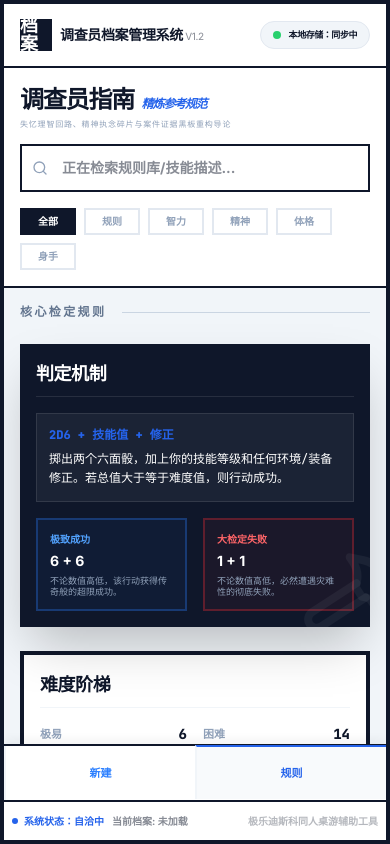
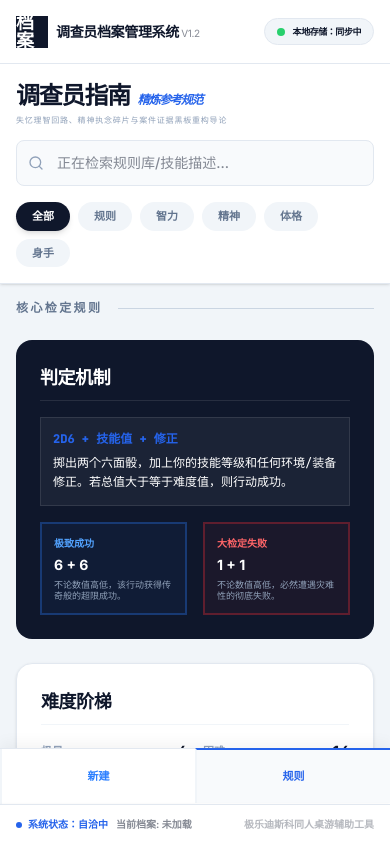
Before and after one commit to jeffdyuyi/jamais-vu_-----------, a React (Vite) app: page / in a window 390 px wide. Both pictures are taken after a click on the button "参阅调查手册". Built offline with nearby package versions, Linux system fonts and the light colour scheme.

Commit message:
feat: implement multi-character management system and add Rulebook module

```diff
--- a/src/App.tsx
+++ b/src/App.tsx
@@ -208,9 +208,9 @@ export default function App() {
   };
 
   return (
-    <div className="h-screen w-full flex flex-col bg-geo-paper text-geo-dark border-4 border-geo-border overflow-hidden">
+    <div className="h-screen w-full flex flex-col bg-slate-50 text-slate-900 overflow-hidden">
       {/* Top Header from Design */}
-      <nav className="h-16 border-b-2 border-geo-border bg-white flex items-center justify-between px-4 md:px-8 z-10 shrink-0">
+      <nav className="h-16 border-b border-slate-200 bg-white flex items-center justify-between px-4 md:px-8 z-10 shrink-0 shadow-sm">
         <div className="flex items-center space-x-2 md:space-x-4">
           <div className="w-8 h-8 md:w-10 md:h-10 bg-geo-dark flex items-center justify-center text-white font-bold text-lg md:text-xl leading-none">档案</div>
           <h1 className="text-sm md:text-xl font-black tracking-tight uppercase truncate max-w-[200px] md:max-w-none">调查员档案管理系统 <span className="font-normal opacity-50 text-[10px] md:text-xs">v1.2</span></h1>
@@ -280,14 +280,14 @@ export default function App() {
               <div className="inline-block px-4 py-1 bg-geo-dark text-white text-[10px] font-bold uppercase tracking-[0.2em] mb-2 md:mb-4">
                 思维叙事辅助系统
               </div>
-              <h1 className="text-6xl sm:text-8xl md:text-9xl font-black tracking-tighter uppercase leading-[0.8] mb-2">
-                JAMAIS <span className="text-geo-accent block md:inline">VU</span>
+              <h1 className="text-6xl sm:text-8xl md:text-9xl font-black tracking-tighter uppercase leading-[0.8] mb-2 text-slate-900">
+                JAMAIS <span className="text-blue-600 block md:inline">VU</span>
               </h1>
-              <h2 className="text-3xl sm:text-4xl md:text-5xl font-serif italic text-geo-dark font-medium border-y-2 border-geo-border py-2 md:py-4">
+              <h2 className="text-3xl sm:text-4xl md:text-5xl font-serif italic text-slate-500 font-medium py-2 md:py-4">
                 旧事如新
               </h2>
-              <div className="p-6 border-2 border-dashed border-slate-300 mt-8">
-                <p className="text-slate-500 font-mono text-sm leading-relaxed">
+              <div className="p-6 bg-slate-100 rounded-2xl mt-8 shadow-inner">
+                <p className="text-slate-600 font-sans text-sm leading-relaxed">
                   你对自己是谁或住在哪里毫无记忆。你只能按照周围人的期望处理你的案件。
                   此工具旨在帮助你在极度失忆的状态下管理你的思维、技能与痛苦。
                 </p>
@@ -296,13 +296,13 @@ export default function App() {
               <div className="flex flex-col md:flex-row gap-4 justify-center pt-8">
                 <button
                   onClick={() => setIsCreating(true)}
-                  className="disco-button bg-geo-dark py-4 px-10 text-lg hover:bg-geo-accent cursor-pointer"
+                  className="bg-blue-600 text-white font-medium rounded-full py-3.5 px-8 text-base hover:bg-blue-700 hover:shadow-md transition-all cursor-pointer"
                 >
                   启动新调查档案
                 </button>
                 <button
                   onClick={() => { setIsCreating(false); setActiveTab("rulebook"); }}
-                  className="disco-button bg-white text-geo-dark py-4 px-10 text-lg hover:bg-slate-50 shadow-none border-2 cursor-pointer"
+                  className="bg-white text-slate-700 font-medium rounded-full py-3.5 px-8 text-base border border-slate-200 hover:bg-slate-50 hover:shadow-sm transition-all cursor-pointer"
                 >
                   参阅调查手册
                 </button>
@@ -335,7 +335,7 @@ export default function App() {
       </div>
 
       {/* Mobile Bottom Nav */}
-      <div className="md:hidden h-14 border-t-2 border-geo-border bg-white flex items-center justify-around shrink-0 z-20 shadow-[0_-4px_10px_rgba(0,0,0,0.05)]">
+      <div className="md:hidden h-14 border-t border-slate-200 bg-white flex items-center justify-around shrink-0 z-20 shadow-[0_-4px_15px_rgba(0,0,0,0.05)]">
             {characters.length > 0 && (
               <button onClick={() => { setIsCreating(false); setActiveTab("library"); }} className={`flex-1 h-full text-[11px] font-black uppercase flex flex-col items-center justify-center ${!isCreating && activeTab === "library" ? "text-geo-accent bg-slate-50 border-t-2 border-t-geo-accent -mt-[2px]" : "text-slate-500"}`}>卡库</button>
             )}
@@ -349,7 +349,7 @@ export default function App() {
       </div>
 
       {/* Footer from Design */}
-      <footer className="h-10 border-t-2 border-geo-border bg-white flex items-center justify-between px-2 md:px-6 shrink-0 pb-[env(safe-area-inset-bottom)] z-20">
+      <footer className="h-10 border-t border-slate-200 bg-white flex items-center justify-between px-4 md:px-6 shrink-0 pb-[env(safe-area-inset-bottom)] z-20 shadow-sm">
         <div className="flex items-center space-x-2 md:space-x-6 text-[10px] font-bold uppercase">
           <span className="text-geo-accent flex items-center gap-1.5 md:gap-2">
             <div className="w-1.5 h-1.5 bg-geo-accent rounded-full"></div>
--- a/src/components/Rulebook.tsx
+++ b/src/components/Rulebook.tsx
@@ -15,7 +15,7 @@ export default function Rulebook() {
 
   return (
     <div className="h-full flex flex-col overflow-hidden bg-slate-100">
-      <div className="p-4 md:p-8 border-b-2 border-geo-border bg-white space-y-4 md:space-y-6 shrink-0">
+      <div className="p-4 md:p-8 border-b border-slate-200 bg-white space-y-4 md:space-y-6 shrink-0 z-10 shadow-sm">
         <div>
           <h2 className="text-2xl md:text-4xl font-black uppercase tracking-tighter mb-1">
             调查员指南 <span className="text-geo-accent italic text-xs md:text-base font-bold ml-1 md:ml-2">精炼参考规范</span>
@@ -28,7 +28,7 @@ export default function Rulebook() {
           <input
             type="text"
             placeholder="正在检索规则库/技能描述..."
-            className="w-full pl-10 pr-4 py-3 bg-white border-2 border-geo-border focus:ring-4 focus:ring-blue-100 outline-none font-sans font-bold text-sm transition-all"
+            className="w-full pl-10 pr-4 py-3 bg-slate-50 border border-slate-200 rounded-lg focus:ring-2 focus:ring-blue-500 focus:bg-white outline-none font-sans font-medium text-sm transition-all"
             value={search}
             onChange={(e) => setSearch(e.target.value)}
           />
@@ -39,10 +39,10 @@ export default function Rulebook() {
             <button
               key={cat}
               onClick={() => setActiveCategory(cat as any)}
-              className={`px-4 py-1 text-[10px] font-black uppercase border-2 transition-all ${
+              className={`px-4 py-1.5 text-[11px] font-bold uppercase rounded-full transition-all ${
                 activeCategory === cat
-                  ? "bg-geo-dark text-white border-geo-dark"
-                  : "bg-white text-slate-400 border-slate-200 hover:border-geo-dark hover:text-geo-dark"
+                  ? "bg-slate-900 text-white shadow-md"
+                  : "bg-slate-100 text-slate-500 hover:bg-slate-200 hover:text-slate-900"
               }`}
             >
               {cat}
@@ -62,9 +62,8 @@ export default function Rulebook() {
 
             <div className="grid grid-cols-1 lg:grid-cols-2 gap-6">
               {/* Mechanics */}
-              <div className="bg-geo-dark text-white p-4 md:p-8 space-y-4 md:space-y-6 shadow-2xl relative overflow-hidden">
-                <Hammer className="absolute -right-8 -bottom-8 w-24 h-24 md:w-32 md:h-32 text-white/5 rotate-12" />
-                <h4 className="text-lg md:text-xl font-black uppercase tracking-tight flex items-center gap-2 md:gap-3 border-b border-white/10 pb-2 md:pb-4">
+              <div className="bg-slate-900 text-white p-6 md:p-8 space-y-4 md:space-y-6 rounded-2xl relative overflow-hidden">
+                <h4 className="text-lg md:text-xl font-black uppercase tracking-tight border-b border-white/10 pb-2 md:pb-4">
                    判定机制
                 </h4>
                 <div className="space-y-4">
@@ -89,8 +88,8 @@ export default function Rulebook() {
               </div>
 
               {/* Difficulty */}
-              <div className="bg-white border-4 border-geo-border p-4 md:p-8 space-y-4 md:space-y-6">
-                <h4 className="text-lg md:text-xl font-black uppercase tracking-tight flex items-center gap-2 md:gap-3 border-b border-slate-100 pb-2 md:pb-4">
+              <div className="bg-white border border-slate-200 rounded-2xl p-6 md:p-8 space-y-4 md:space-y-6 shadow-sm">
+                <h4 className="text-lg md:text-xl font-black uppercase tracking-tight border-b border-slate-100 pb-2 md:pb-4">
                    难度阶梯
                 </h4>
                 <div className="grid grid-cols-2 gap-x-4 md:gap-x-8 gap-y-2 md:gap-y-3 font-mono">
@@ -110,9 +109,9 @@ export default function Rulebook() {
               </div>
 
               {/* Thought Cabinet */}
-              <div className="bg-white border-2 border-geo-border p-4 md:p-8 space-y-4 md:space-y-6 lg:col-span-2">
-                <h4 className="text-lg md:text-xl font-black uppercase tracking-tight flex items-center gap-2 md:gap-3 border-b border-slate-100 pb-2 md:pb-4">
-                  <Brain className="w-5 h-5 text-geo-accent shrink-0" /> 思维内阁与体验消耗顿悟
+              <div className="bg-white border border-slate-200 rounded-2xl p-6 md:p-8 space-y-4 md:space-y-6 lg:col-span-2 shadow-sm">
+                <h4 className="text-lg md:text-xl font-black uppercase tracking-tight border-b border-slate-100 pb-2 md:pb-4">
+                  思维内阁与体验消耗顿悟
                 </h4>
                 <div className="grid grid-cols-1 md:grid-cols-3 gap-6 md:gap-8 text-sm">
                   <div className="space-y-3">
@@ -131,9 +130,9 @@ export default function Rulebook() {
               </div>
 
               {/* States & Tags core rules */}
-              <div className="bg-white border-2 border-geo-border p-4 md:p-8 space-y-4 md:space-y-6 lg:col-span-2">
-                <h4 className="text-lg md:text-xl font-black uppercase tracking-tight flex items-center gap-2 md:gap-3 border-b border-slate-100 pb-2 md:pb-4">
-                  <Tag className="w-5 h-5 text-geo-accent shrink-0" /> 状态伤痛与情节标签规范
+              <div className="bg-white border border-slate-200 rounded-2xl p-6 md:p-8 space-y-4 md:space-y-6 lg:col-span-2 shadow-sm">
+                <h4 className="text-lg md:text-xl font-black uppercase tracking-tight border-b border-slate-100 pb-2 md:pb-4">
+                  状态伤痛与情节标签规范
                 </h4>
                 <div className="grid grid-cols-1 md:grid-cols-2 gap-6 md:gap-8 text-sm">
                   <div className="space-y-3 p-4 bg-red-50/50 border border-red-200">
@@ -170,8 +169,8 @@ export default function Rulebook() {
               </div>
 
               {/* Tokens & Health/Morale */}
-              <div className="p-4 md:p-8 border-2 border-geo-border bg-slate-50 space-y-4 md:space-y-6 lg:col-span-2">
-                <h4 className="text-lg md:text-xl font-black uppercase tracking-tight flex items-center gap-2 md:gap-3 border-b border-slate-200 pb-2 md:pb-4">
+              <div className="p-6 md:p-8 border border-slate-200 rounded-2xl bg-slate-50 space-y-4 md:space-y-6 lg:col-span-2">
+                <h4 className="text-lg md:text-xl font-black uppercase tracking-tight border-b border-slate-200 pb-2 md:pb-4">
                   健康、士气与令牌
                 </h4>
                 <div className="space-y-4 md:space-y-6">
@@ -193,9 +192,9 @@ export default function Rulebook() {
                       <p className="text-[11px] text-slate-500 font-medium leading-relaxed mt-1">精神的稳固程度。降至 0 时将导致彻底的崩溃、放弃或辞职。</p>
                     </div>
                   </div>
-                  <div className="flex gap-4 p-4 bg-amber-50 border border-amber-500 shadow-[4px_4px_0px_0px_#d97706]">
-                    <div className="w-12 h-12 bg-amber-600 flex items-center justify-center shrink-0 shadow-inner">
-                      <span className="text-white font-black text-xl select-none">★</span>
+                  <div className="flex gap-4 p-4 md:p-6 bg-amber-50 border border-amber-200 rounded-xl shadow-sm">
+                    <div className="w-10 h-10 md:w-12 md:h-12 bg-amber-500 rounded-full flex items-center justify-center shrink-0 text-white font-black text-lg md:text-xl shadow-inner">
+                      ★
                     </div>
                     <div className="space-y-1">
                       <span className="text-xs font-black uppercase tracking-widest text-amber-800">插叙提示指示物</span>
@@ -214,10 +213,10 @@ export default function Rulebook() {
               </div>
 
               {/* Gear & Medications Registry */}
-              <div className="bg-white border-2 border-geo-border p-4 md:p-8 space-y-4 md:space-y-6 lg:col-span-2">
+              <div className="bg-white border border-slate-200 rounded-2xl p-6 md:p-8 space-y-4 md:space-y-6 lg:col-span-2 shadow-sm">
                 <div className="flex flex-col sm:flex-row items-start sm:items-center justify-between gap-2 border-b border-slate-100 pb-2 md:pb-4">
-                  <h4 className="text-lg md:text-xl font-black uppercase tracking-tight flex items-center gap-2 md:gap-3">
-                    <Briefcase className="w-5 h-5 text-geo-accent shrink-0" /> 装备、随行箱包与生理制剂目录
+                  <h4 className="text-lg md:text-xl font-black uppercase tracking-tight">
+                    装备、随行箱包与生理制剂目录
                   </h4>
                   <span className="text-[10px] font-mono text-slate-400 uppercase tracking-widest font-black">第四节：行囊辅助配备</span>
                 </div>
@@ -231,15 +230,15 @@ export default function Rulebook() {
                     </div>
                     <div className="space-y-3 max-h-[450px] overflow-y-auto pr-2 custom-scrollbar font-sans">
                       {INITIAL_GEAR.map(g => (
-                        <div key={g.id} className="p-3 border border-slate-150 hover:border-slate-300 bg-slate-50/50 transition-colors">
-                          <div className="flex justify-between items-center mb-1">
+                        <div key={g.id} className="p-4 border border-slate-100 rounded-lg hover:border-slate-200 bg-slate-50 transition-colors">
+                          <div className="flex justify-between items-center mb-2">
                             <span className="text-xs font-black uppercase text-slate-800">{g.name}</span>
                             <span className="text-[8px] px-1 border border-slate-200 text-slate-400 font-black uppercase tracking-tight">{g.type}</span>
                           </div>
                           <p className="text-[10px] text-slate-500 italic leading-snug">“{g.description}”</p>
                           <div className="flex flex-wrap gap-2 mt-2">
                             {g.modifiers.map(m => (
-                              <span key={m.skillId} className="text-[9px] font-black bg-slate-100 text-slate-700 px-1 border border-slate-200">
+                              <span key={m.skillId} className="text-[10px] font-medium bg-white text-slate-600 px-2 py-0.5 rounded-full border border-slate-200 shadow-sm">
                                  {SKILLS.find(s => s.id === m.skillId)?.name} {m.amount > 0 ? `+${m.amount}` : m.amount}
                               </span>
                             ))}
@@ -257,8 +256,8 @@ export default function Rulebook() {
                     </div>
                     <div className="space-y-3 max-h-[450px] overflow-y-auto pr-2 custom-scrollbar font-sans">
                       {INITIAL_DRUGS.map(d => (
-                        <div key={d.id} className="p-3 border border-amber-100 hover:border-amber-300 bg-amber-50/20 transition-colors">
-                          <div className="flex justify-between items-center mb-1">
+                        <div key={d.id} className="p-4 border border-amber-100 rounded-lg hover:border-amber-200 bg-amber-50/30 transition-colors">
+                          <div className="flex justify-between items-center mb-2">
                             <span className="text-xs font-black uppercase text-amber-950">{d.name}</span>
                             <span className="text-[8px] px-1 bg-amber-50 border border-amber-200 text-amber-700 font-black uppercase tracking-widest">制剂</span>
                           </div>
@@ -293,7 +292,7 @@ export default function Rulebook() {
             </div>
             <div className="grid grid-cols-1 md:grid-cols-2 lg:grid-cols-3 gap-4 md:gap-6">
               {filteredSkills.map(skill => (
-                <div key={skill.id} className="bg-white p-6 md:p-8 border-2 border-slate-200 hover:border-geo-accent transition-all relative overflow-hidden group shadow-sm hover:shadow-xl">
+                <div key={skill.id} className="bg-white p-6 md:p-8 border border-slate-100 rounded-2xl hover:border-blue-200 hover:bg-blue-50/30 transition-all relative overflow-hidden group shadow-sm hover:shadow-md">
                   <div className="flex justify-between items-start mb-4 md:mb-6 relative z-10">
                     <div>
                       <div className="text-[10px] font-black text-geo-accent uppercase mb-1 tracking-widest">{skill.id}</div>
@@ -303,22 +302,17 @@ export default function Rulebook() {
                       {skill.category}技能系
                     </span>
                   </div>
-                  <p className="text-sm text-slate-600 leading-relaxed font-bold relative z-10 pr-12 italic">
+                  <p className="text-sm text-slate-600 leading-relaxed font-bold relative z-10 italic">
                     “{skill.description}”
                   </p>
-                  <div className="absolute right-0 bottom-0 opacity-[0.02] group-hover:opacity-[0.06] transition-opacity translate-x-4 translate-y-4">
-                     <User className="w-32 h-32 stroke-[6]" />
-                  </div>
-                  <div className="absolute top-0 left-0 w-1 h-0 group-hover:h-full bg-geo-accent transition-all duration-300" />
                 </div>
               ))}
             </div>
           </section>
         )}
 
-        <div className="p-12 border-4 border-dashed border-slate-300 flex flex-col items-center justify-center space-y-4 bg-white/50 italic text-center">
-           <Book className="w-12 h-12 text-slate-200" />
-           <p className="text-sm font-black text-slate-400 uppercase tracking-[0.2em] max-w-md leading-relaxed">
+        <div className="p-8 md:p-12 border border-slate-200 rounded-2xl flex flex-col items-center justify-center space-y-4 bg-white shadow-sm italic text-center">
+           <p className="text-sm font-medium text-slate-400 tracking-widest max-w-md leading-relaxed">
              在此终结你的疑虑。这是你仅存的真实。<br />
              <span className="text-[10px] opacity-60">记忆为谎言的面具。理化数据与证据方为唯一的庇护所。</span>
            </p>
```
